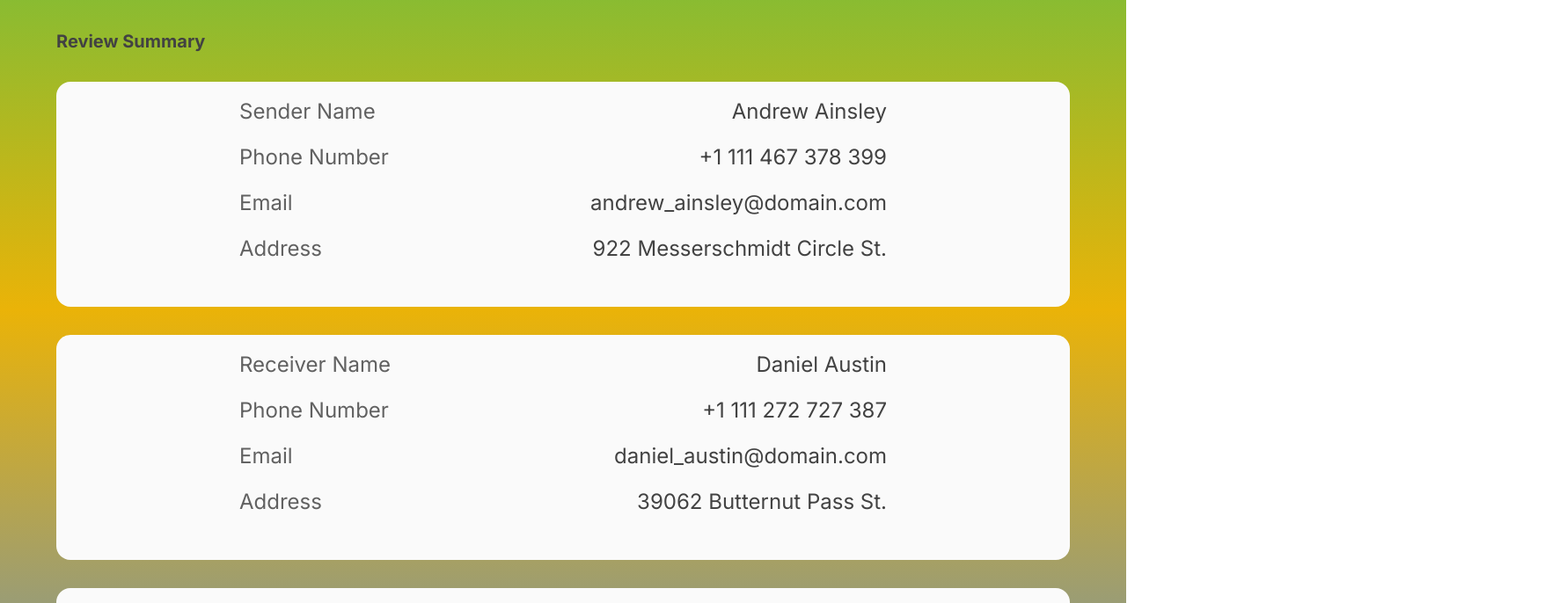
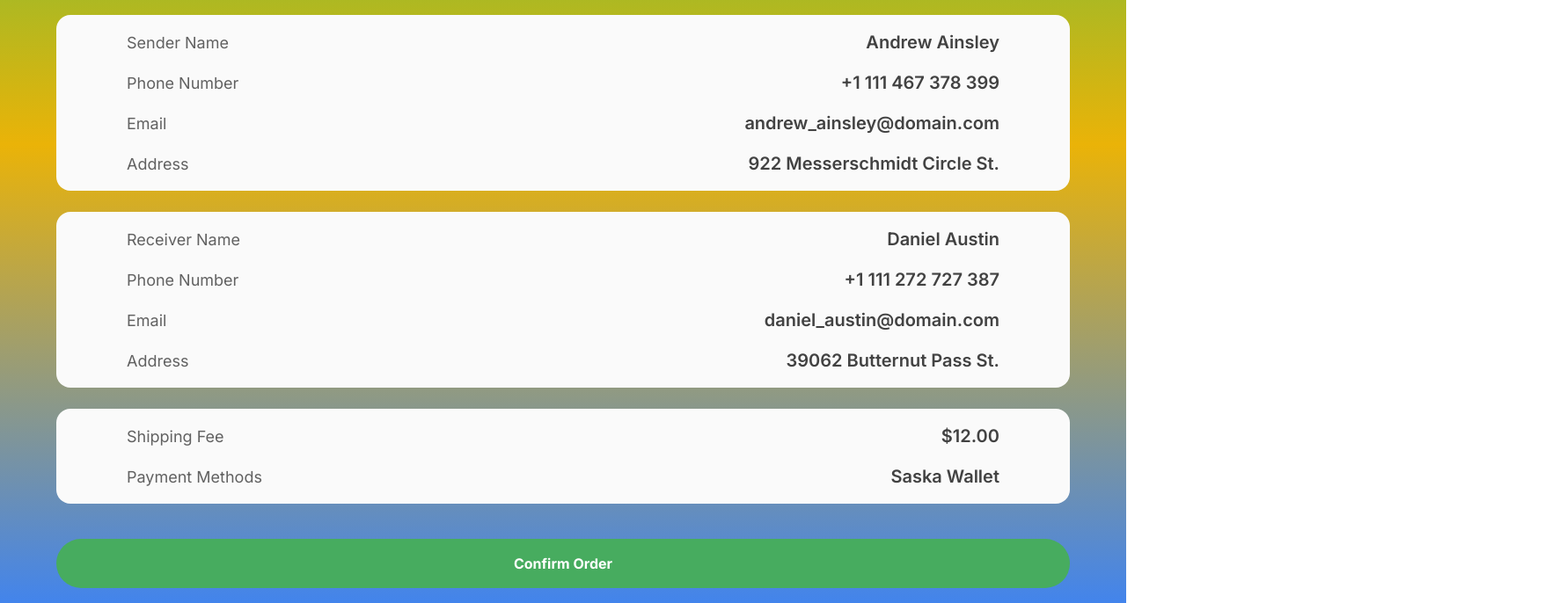
Before and after one commit to rajkamal705/delivery-web-app, a Next.js app: page /summary in a window 1280 px wide. Shown: the part 380-1066 px from the top of the page at 88% size, 1764 px wide, since content can reach past the window. Built offline with nearby package versions, Linux system fonts and the light colour scheme.

Commit message:
design fix

```diff
--- a/src/app/payment/page.tsx
+++ b/src/app/payment/page.tsx
@@ -31,13 +31,13 @@ function Page() {
 
                         <div className='flex items-center gap-4 rounded-2xl px-10 bg-[#FAFAFA]'>
                             <Image width={24} height={24} src="/Images/Group.png" alt="img" />
-                            <p className='py-6'>My Wallet</p>
+                            <p className='rounded-lg outline-none py-6'>My Wallet</p>
                         </div>
                     </div>
                     <div className='flex gap-4 mt-8 flex-col'>
                         <div className='flex items-center gap-4 rounded-2xl px-10 bg-[#FAFAFA]'>
                             <Image width={24} height={24} src="/Images/Frame.png" alt="img" />
-                            <p className='py-6'>PayPal</p>
+                            <p className='rounded-lg outline-none py-6'>PayPal</p>
                         </div>
                     </div>
                     <div className='flex gap-4 mt-8 flex-col'>
--- a/src/app/recievers_page/page.tsx
+++ b/src/app/recievers_page/page.tsx
@@ -43,20 +43,20 @@ function Page() {
                         <span className='text-[#212121] text-[18px] font-[700]'>Email</span>
                         <div className='flex items-center gap-4 rounded-2xl px-10 bg-[#FAFAFA]'>
                             <Image width={20} height={20} src="/Images/mail.svg" alt="img" />
-                            <input className=' bg-[#FAFAFA] rounded-lg py-6 outline-none' placeholder='Email' />
+                            <input className=' bg-[#FAFAFA] rounded-lg py-6 w-full outline-none' placeholder='Email' />
                         </div>
                     </div>
                     <div className='flex gap-4 mt-8 flex-col'>
                         <span className='text-[#212121] text-[18px] font-[700]'>City / Province</span>
                         <div className='flex items-center gap-4 rounded-2xl px-10 bg-[#FAFAFA]'>
                             <Image width={20} height={20} src="/Images/location.svg" alt="img" />
-                            <input className=' bg-[#FAFAFA] rounded-lg py-6 outline-none' placeholder='City / Province' />
+                            <input className=' bg-[#FAFAFA] rounded-lg py-6 w-full outline-none' placeholder='City / Province' />
                         </div>
                     </div>
                     <div className='flex gap-4 mt-8 flex-col'>
                         <span className='text-[#212121] text-[18px] font-[700]'>Address Details</span>
                         <div className='flex items-center gap-4 rounded-2xl px-10 bg-[#FAFAFA]'>
-                            <input className=' bg-[#FAFAFA] rounded-lg py-6 outline-none' placeholder='Address Details' />
+                            <input className=' bg-[#FAFAFA] rounded-lg py-6 w-full outline-none' placeholder='Address Details' />
                         </div>
                     </div>
                     <div className='mt-10'>
--- a/src/app/senders_page/page.tsx
+++ b/src/app/senders_page/page.tsx
@@ -43,20 +43,20 @@ function Page() {
                         <span className='text-[#212121] text-[18px] font-[700]'>Email</span>
                         <div className='flex items-center gap-4 rounded-2xl px-10 bg-[#FAFAFA]'>
                             <Image width={20} height={20} src="/Images/mail.svg" alt="img" />
-                            <input className=' bg-[#FAFAFA] rounded-lg py-6 outline-none' placeholder='Email' />
+                            <input className=' bg-[#FAFAFA] rounded-lg w-full py-6 outline-none' placeholder='Email' />
                         </div>
                     </div>
                     <div className='flex gap-4 mt-8 flex-col'>
                         <span className='text-[#212121] text-[18px] font-[700]'>City / Province</span>
                         <div className='flex items-center gap-4 rounded-2xl px-10 bg-[#FAFAFA]'>
                             <Image width={20} height={20} src="/Images/location.svg" alt="img" />
-                            <input className=' bg-[#FAFAFA] rounded-lg py-6 outline-none' placeholder='City / Province' />
+                            <input className=' bg-[#FAFAFA] rounded-lg py-6 w-full outline-none' placeholder='City / Province' />
                         </div>
                     </div>
                     <div className='flex gap-4 mt-8 flex-col'>
                         <span className='text-[#212121] text-[18px] font-[700]'>Address Details</span>
                         <div className='flex items-center gap-4 rounded-2xl px-10 bg-[#FAFAFA]'>
-                          <input className=' bg-[#FAFAFA] rounded-lg py-6 outline-none' placeholder='Address Details' />
+                          <input className=' bg-[#FAFAFA] rounded-lg py-6 w-full outline-none' placeholder='Address Details' />
                         </div>
                     </div>
                     <div className='mt-10'>
--- a/src/app/summary/page.tsx
+++ b/src/app/summary/page.tsx
@@ -2,26 +2,27 @@
 import React from 'react';
 import Image from "next/image";
 import PaymentButtons from '@/components/ui/paymentbuttons';
+import Link from 'next/link';
 
 function Page() {
     return (
         <>
-            <div className='flex justify-center items-center bg-gradient-to-b from-green-500 via-yellow-500 to-blue-500 min-h-screen'>
+            <div className='flex justify-center items-center bg-gradient-to-b from-green-500 via-yellow-500 to-blue-500 min-h-screen py-10'>
                 <div className='w-[90%]'>
                     <div className='flex justify-between mt-8'>
                         <div className='flex gap-4'>
-                            <div className="flex justify-center items-center">
+                            {/* <div className="flex justify-center items-center">
                                 <div className="text-[#212121] text-[80px] font-[700]">{'<-'}</div>
-                            </div>
+                            </div> */}
                             <div>
-                                <p className='text-[#212121] text-[80px] font-[700]'>Make Order</p>
+                                <p className='text-[#212121] text-[24px] font-[700]'>Make Order</p>
                             </div>
                         </div>
 
                     </div>
 
 
-                    <div className='flex gap-4 mt-8 flex-col '>
+                    <div className='flex gap-4 flex-col '>
                         <PaymentButtons />
 
                         <div className='mt-5 border-b border-[#FFFFFF]'></div>
@@ -30,66 +31,64 @@ function Page() {
 
 
                     </div>
-                    <div className='flex flex-col  gap-4 h-[16rem] rounded-2xl py-4 bg-[#FAFAFA]'>
-                            <div className="flex justify-between items-center text-[24px] px-52">
-                                <p className="text-[#616161]">Sender Name</p>
-                                <p className="text-[#424242] ">Andrew Ainsley</p>
+                    <div className='flex flex-col gap-4 rounded-2xl py-4 px-20 bg-[#FAFAFA]'>
+                        <div className="flex justify-between items-center">
+                            <p className="text-[#616161] text-[18px]">Sender Name</p>
+                            <p className="text-[#424242] text-[20px] font-[600]">Andrew Ainsley</p>
                         </div>
 
-                            <div className="flex justify-between items-center text-[24px] px-52">
-                                <p className="text-[#616161]">Phone Number</p>
-                                <p className="text-[#424242] ">+1 111 467 378 399</p>
+                        <div className="flex justify-between items-center">
+                            <p className="text-[#616161] text-[18px]">Phone Number</p>
+                            <p className="text-[#424242] text-[20px] font-[600]">+1 111 467 378 399</p>
                         </div>
-                            <div className="flex justify-between items-center text-[24px] px-52">
-                                <p className="text-[#616161]">Email</p>
-                                <p className="text-[#424242] ">andrew_ainsley@domain.com</p>
+                        <div className="flex justify-between items-center text-[20px]">
+                            <p className="text-[#616161] text-[18px]">Email</p>
+                            <p className="text-[#424242] text-[20px] font-[600]">andrew_ainsley@domain.com</p>
                         </div>
-                            <div className="flex justify-between items-center text-[24px] px-52">
-                                <p className="text-[#616161]">Address</p>
-                                <p className="text-[#424242] ">922 Messerschmidt Circle St.</p>
+                        <div className="flex justify-between items-center text-[20px]">
+                            <p className="text-[#616161] text-[18px]">Address</p>
+                            <p className="text-[#424242] text-[20px] font-[600]">922 Messerschmidt Circle St.</p>
                         </div>
                     </div>
 
-                        <div className='flex flex-col mt-8  gap-4 h-[16rem] rounded-2xl py-4 bg-[#FAFAFA]'>
-                            <div className="flex justify-between items-center text-[24px] px-52">
-                                <p className="text-[#616161]">Receiver Name</p>
-                                <p className="text-[#424242] ">Daniel Austin</p>
+                    <div className='mt-6 flex flex-col gap-4 rounded-2xl py-4 px-20 bg-[#FAFAFA]'>
+                        <div className="flex justify-between items-center">
+                            <p className="text-[#616161] text-[18px]">Receiver Name</p>
+                            <p className="text-[#424242] text-[20px] font-[600]">Daniel Austin</p>
                         </div>
 
-                            <div className="flex justify-between items-center text-[24px] px-52">
-                                <p className="text-[#616161]">Phone Number</p>
-                                <p className="text-[#424242] ">+1 111 272 727 387</p>
+                        <div className="flex justify-between items-center">
+                            <p className="text-[#616161] text-[18px]">Phone Number</p>
+                            <p className="text-[#424242] text-[20px] font-[600]">+1 111 272 727 387</p>
                         </div>
-                            <div className="flex justify-between items-center text-[24px] px-52">
-                                <p className="text-[#616161]">Email</p>
-                                <p className="text-[#424242] ">daniel_austin@domain.com</p>
+                        <div className="flex justify-between items-center text-[20px]">
+                            <p className="text-[#616161] text-[18px]">Email</p>
+                            <p className="text-[#424242] text-[20px] font-[600]">daniel_austin@domain.com</p>
                         </div>
-                            <div className="flex justify-between items-center text-[24px] px-52">
-                                <p className="text-[#616161]">Address</p>
-                                <p className="text-[#424242] ">39062 Butternut Pass St.</p>
+                        <div className="flex justify-between items-center text-[20px]">
+                            <p className="text-[#616161] text-[18px]">Address</p>
+                            <p className="text-[#424242] text-[20px] font-[600]">39062 Butternut Pass St.</p>
                         </div>
                     </div>
 
-                        <div className='flex flex-col mt-8 gap-4 h-[8rem] rounded-2xl py-4 bg-[#FAFAFA]'>
-                            <div className="flex justify-between items-center text-[24px] px-52">
-                                <p className="text-[#616161]">Shipping Fee</p>
-                                <p className="text-[#424242] ">$12.00</p>
+                    <div className='flex flex-col mt-6 gap-4 rounded-2xl py-4 px-20 bg-[#FAFAFA]'>
+                        <div className="flex justify-between items-center">
+                            <p className="text-[#616161] text-[18px]">Shipping Fee</p>
+                            <p className="text-[#424242] text-[20px] font-[600]">$12.00</p>
                         </div>
 
-                            <div className="flex justify-between items-center text-[24px] px-52">
-                                <p className="text-[#616161]">Payment Methods</p>
-                                <p className="text-[#424242] ">Saska Wallet</p>
+                        <div className="flex justify-between items-center">
+                            <p className="text-[#616161] text-[18px]">Payment Methods</p>
+                            <p className="text-[#424242] text-[20px] font-[600]">Saska Wallet</p>
                         </div>
 
                     </div>
 
-
-                    <div className='mt-48 mb-10'>
-                        <button className=' w-[1700px] text-[16px] font-[700] bg-[#47AC5F] rounded-full px-32 py-4 text-[#FFFFFF]'>Continue</button>
+                    <div className='mt-10'>
+                        <Link href="/summary" className='mt-56 mb-10'>
+                            <button className='w-full text-[16px] font-[700] bg-[#47AC5F] rounded-full px-32 py-4 text-[#FFFFFF]'>Confirm Order</button>
+                        </Link>
                     </div>
-
-
-
                 </div>
             </div>
         </>
```
Also changed, not shown: src/app/packagecategory/page.tsx (+4 -4 lines). Lines whose indentation alone changed are shown as unchanged.
